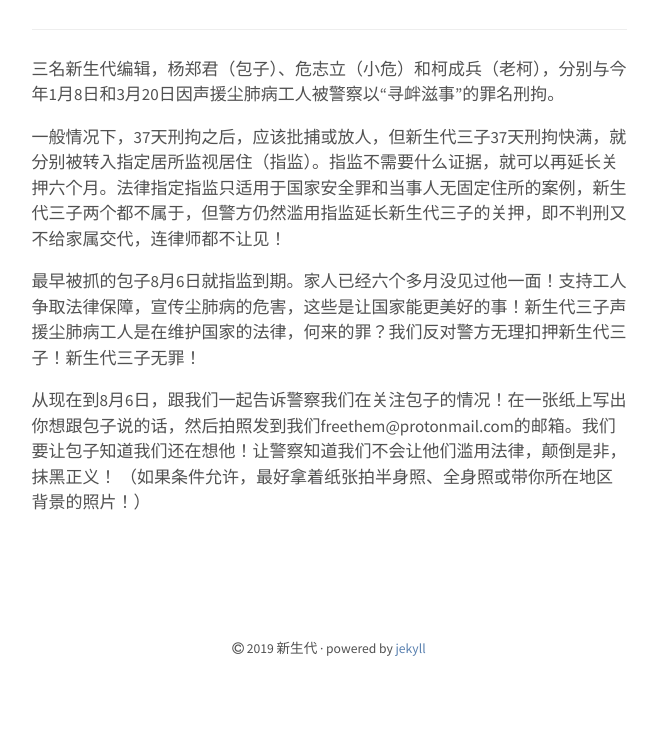
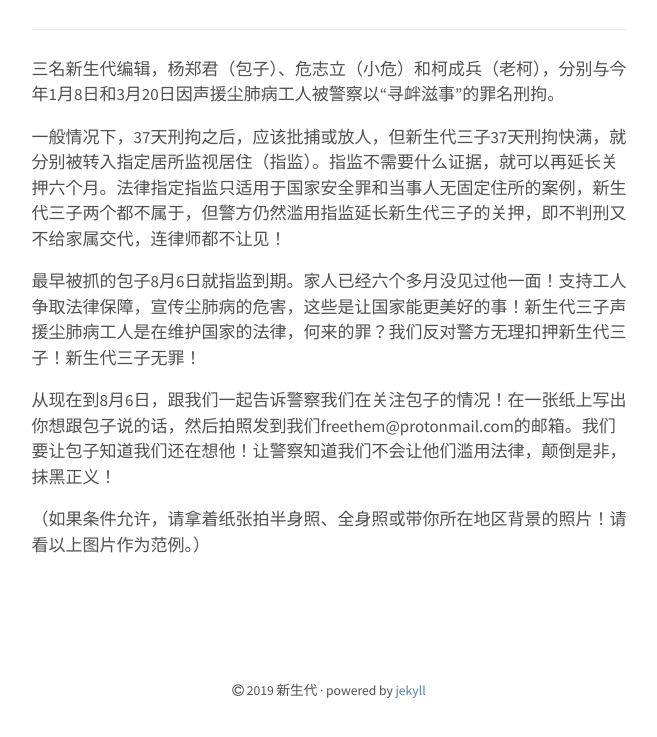
Before and after one commit to xsdai3/xsdai3.github.io, a Jekyll site: the page built from _posts/2019-07-17-倒数第20天：8月6日放包子回家！.md, in a window 1280 px wide. Shown: the part 656-1393 px from the top of the page, without its empty margins (311-968 px from the left). Built offline with Jekyll 4.4.1, drawn with Linux system fonts in a browser that asks for light colours; before the commit the page ends 1350 px from its top, so only the background shows below that.

Commit message:
Update 2019-07-17-倒数第20天：8月6日放包子回家！.md

```diff
--- a/_posts/2019-07-17-倒数第20天：8月6日放包子回家！.md
+++ b/_posts/2019-07-17-倒数第20天：8月6日放包子回家！.md
@@ -24,4 +24,5 @@ _________________
 
 
 从现在到8月6日，跟我们一起告诉警察我们在关注包子的情况！在一张纸上写出你想跟包子说的话，然后拍照发到我们freethem@protonmail.com的邮箱。我们要让包子知道我们还在想他！让警察知道我们不会让他们滥用法律，颠倒是非，抹黑正义！
-（如果条件允许，最好拿着纸张拍半身照、全身照或带你所在地区背景的照片！）
+
+（如果条件允许，请拿着纸张拍半身照、全身照或带你所在地区背景的照片！请看以上图片作为范例。）
```
